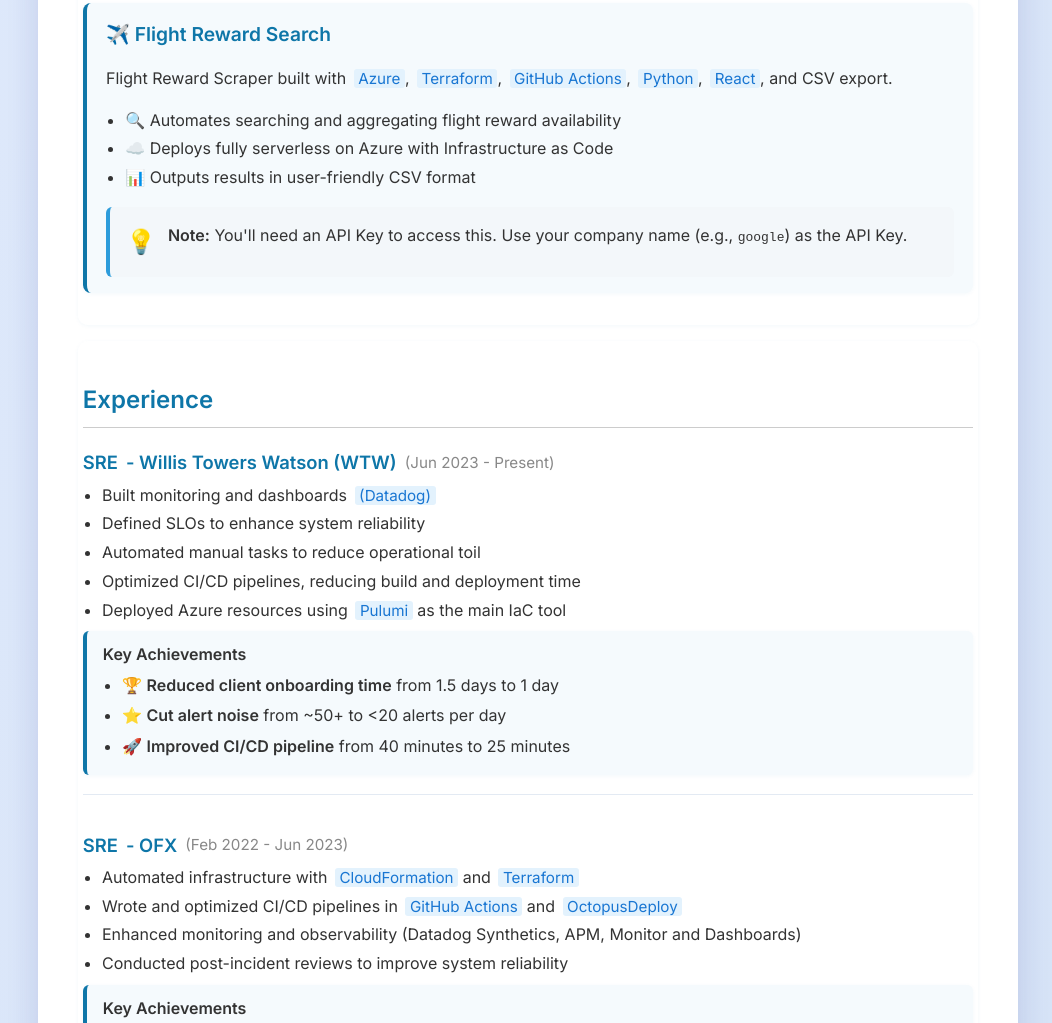
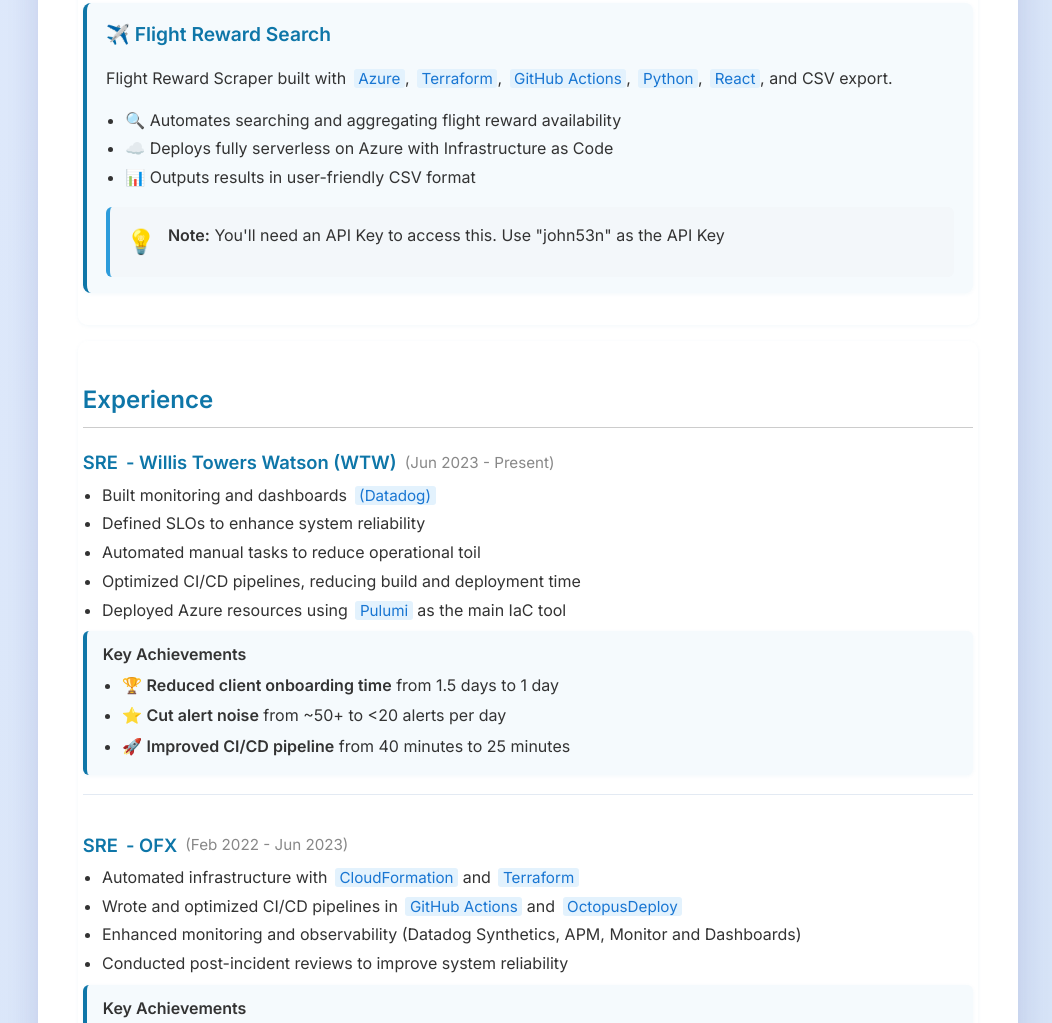
Before and after one commit to johnsenong/johnsenong.github.io, a plain HTML site: page index.html in a window 1280 px wide. Shown: the part 867-1890 px from the top of the page, without its empty margins (112-1164 px from the left). Drawn offline with Linux system fonts and the light colour scheme.

Commit message:
Update API Key

```diff
--- a/index.html
+++ b/index.html
@@ -63,7 +63,7 @@
                     <div class="admonition admonition-idea">
                         <span class="admonition-icon" aria-label="Idea" style="font-size:1.5em;vertical-align:middle;">💡</span>
                         <span>
-                            <strong>Note:</strong> You'll need an API Key to access this. Use your company name (e.g., <code>google</code>) as the API Key.
+                            <strong>Note:</strong> You'll need an API Key to access this. Use "john53n" as the API Key
                         </span>
                     </div>
                 </div>
```
